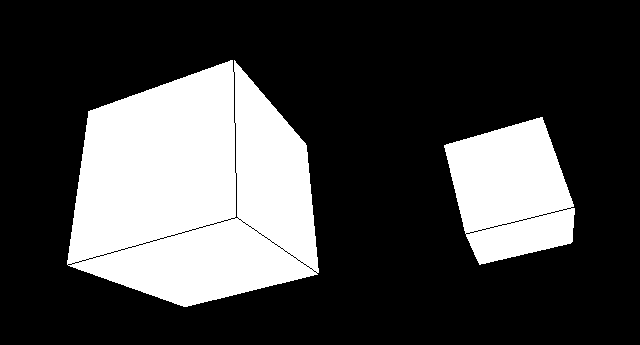
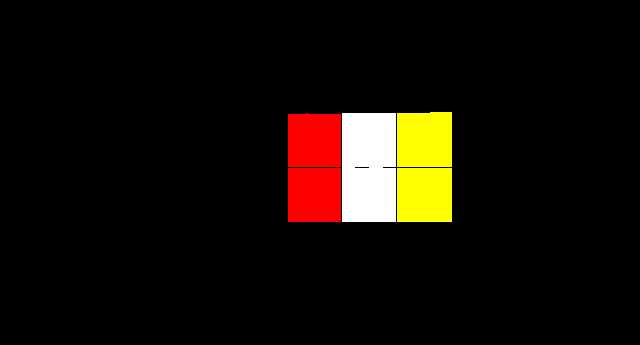
Before and after one commit to adityaagrawal53/voxelarium, a plain HTML site: page index.html in a window 1280 px wide. Shown: the part 205-550 px from the top of the page, without its empty margins (269-909 px from the left). Drawn offline with nearby package versions, Linux system fonts and the light colour scheme.

Commit message:
added cube mass-generation

```diff
--- a/index.html
+++ b/index.html
@@ -2,7 +2,7 @@
 <html lang="en">
   <head>
     <meta charset="utf-8">
-    <title>My first three.js app</title>
+    <title>The Voxelarium</title>
     <style>
       body { margin: 0; }
     </style>
--- a/main.js
+++ b/main.js
@@ -1,46 +1,92 @@
 import * as THREE from 'three';
 
+// Scene
 const scene = new THREE.Scene();
-const camera = new THREE.PerspectiveCamera( 75, window.innerWidth / window.innerHeight, 0.1, 1000 );
 
-const renderer = new THREE.WebGLRenderer();
-renderer.setSize( window.innerWidth, window.innerHeight );
-document.body.appendChild( renderer.domElement );
-const geometry = new THREE.BoxGeometry( 1, 1, 1 );
-const geometry2 = new THREE.BoxGeometry( 1.4, 1.4, 1.4 );
-const material = new THREE.MeshBasicMaterial( { color: 0xffffff } );
-const cube = new THREE.Mesh( geometry, material );
-const cube2 = new THREE.Mesh( geometry2, material );
-const edges = new THREE.EdgesGeometry(geometry);
-const lineMaterial = new THREE.LineBasicMaterial({ color: 0x000000 });
-const border = new THREE.LineSegments(edges, lineMaterial);
-cube.add(border);
-const edges2 = new THREE.EdgesGeometry(geometry2);
-const border2 = new THREE.LineSegments(edges2, lineMaterial);
-cube2.add(border2);
-scene.add( cube );
-scene.add( cube2 );
-cube.position.x = -1.5;
-cube2.position.x = 1.5;
+// Camera
+const camera = new THREE.PerspectiveCamera(
+  75,
+  window.innerWidth / window.innerHeight,
+  0.1,
+  1000
+);
 camera.position.z = 5;
 
+// Renderer
+const renderer = new THREE.WebGLRenderer();
+renderer.setSize(window.innerWidth, window.innerHeight);
+renderer.shadowMap.enabled = true;
+document.body.appendChild(renderer.domElement);
 
+// ===== Cube Factory Function =====
+function createCube({
+  size = 1,
+  color = 0xffffff,
+  x = 0,
+  y = 0,
+  z = 0
+} = {}) {
+  const geometry = new THREE.BoxGeometry(size, size, size);
+  const material = new THREE.MeshBasicMaterial({ color });
+
+  const cube = new THREE.Mesh(geometry, material);
+
+  // Position
+  cube.position.set(x, y, z);
+
+  // Border
+  const edges = new THREE.EdgesGeometry(geometry);
+  const border = new THREE.LineSegments(
+    edges,
+    new THREE.LineBasicMaterial({ color: 0x000000 })
+  );
+  cube.add(border);
+
+  scene.add(cube);
+  return cube;
+}
+
+// cubes creation array
+const cubeData = [
+  { id: "a", x: 0, y: 0, z: 0, color: 0xffffff },
+  { id: "b", x: 1, y: 0, z: 0, color: 0xffff00 },
+  { id: "c", x: -1, y: 0, z: 0, color: 0xff0000 },
+  { id: "ax", x: 0, y: 1, z: 0, color: 0xffffff },
+  { id: "bx", x: 1, y: 1, z: 0, color: 0xffff00 },
+  { id: "cx", x: -1, y: 1, z: 0, color: 0xff0000 },
+];
+
+const cubes = [];
+
+cubeData.forEach(data => {
+  const cube = createCube(data);
+  cubes[data.id] = cube; // store by name
+});
+
+// animation loop
 function animate(time) {
-  const radius = 5;
-  const speed = 0.001;
-
+  const radius = 10;
+  const speed = 0.0003;
   const angle = time * speed;
 
+  // Camera orbit
   camera.position.x = radius * Math.cos(angle);
   camera.position.z = radius * Math.sin(angle);
+  camera.lookAt(0, 0, 0);
 
-  camera.lookAt(0, 0, 0); // always face center
-
-  cube.rotation.x = 1000 / 2000;
-  cube.rotation.y = 1000 / 1000;
-  cube2.rotation.x = 1000 / 2000;
-  cube2.rotation.y = 1000 / 1000;
+	// the slight hover up and down stuff
+  cubes.forEach((c, i) => {
+    c.position.y = 0.1 * Math.sin(time * 0.002 );
+  });
 
   renderer.render(scene, camera);
 }
-renderer.setAnimationLoop( animate );
+
+renderer.setAnimationLoop(animate);
+
+// handle resizing
+window.addEventListener('resize', () => {
+  camera.aspect = window.innerWidth / window.innerHeight;
+  camera.updateProjectionMatrix();
+  renderer.setSize(window.innerWidth, window.innerHeight);
+});
```
Also changed, not shown: 1 other file.
